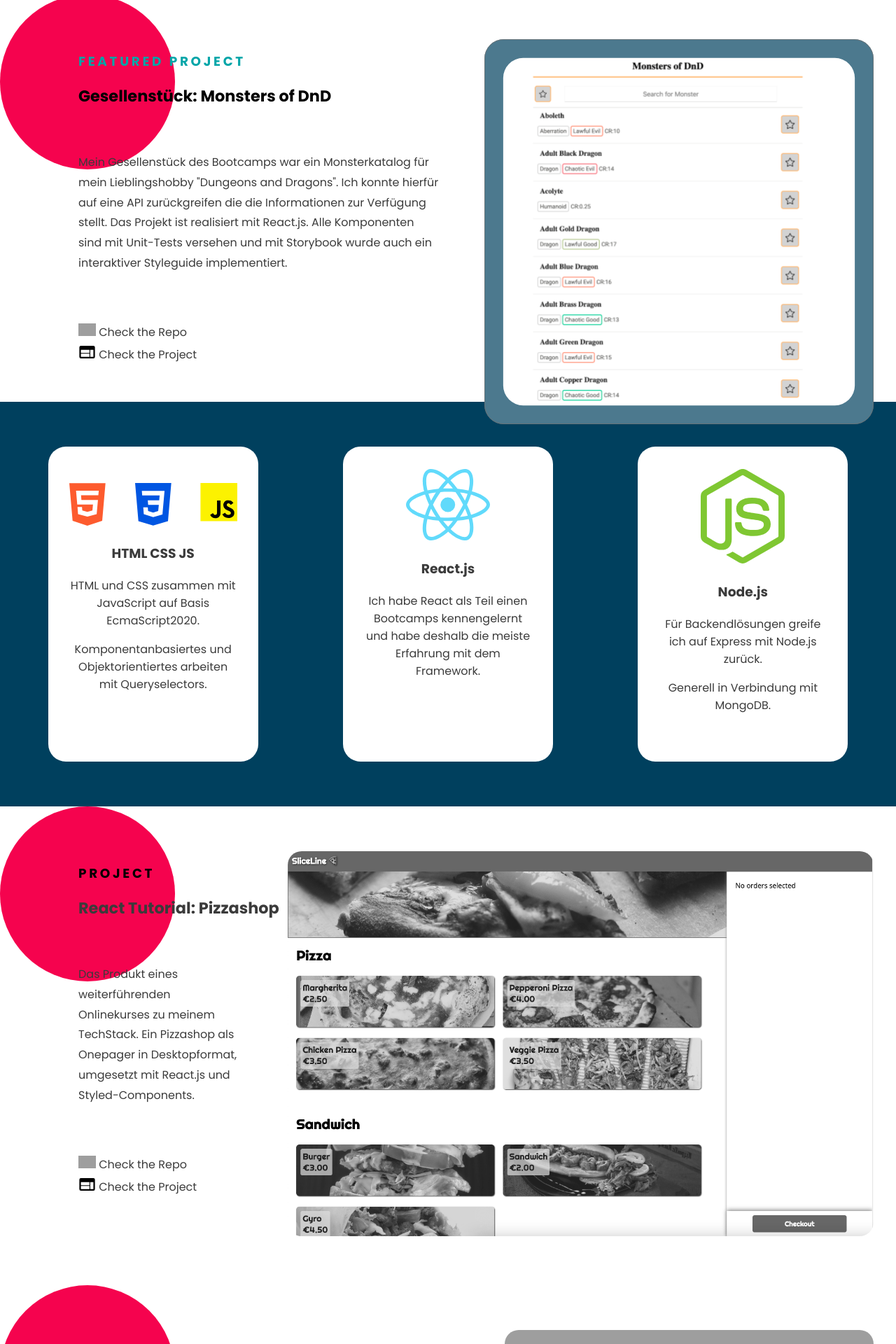
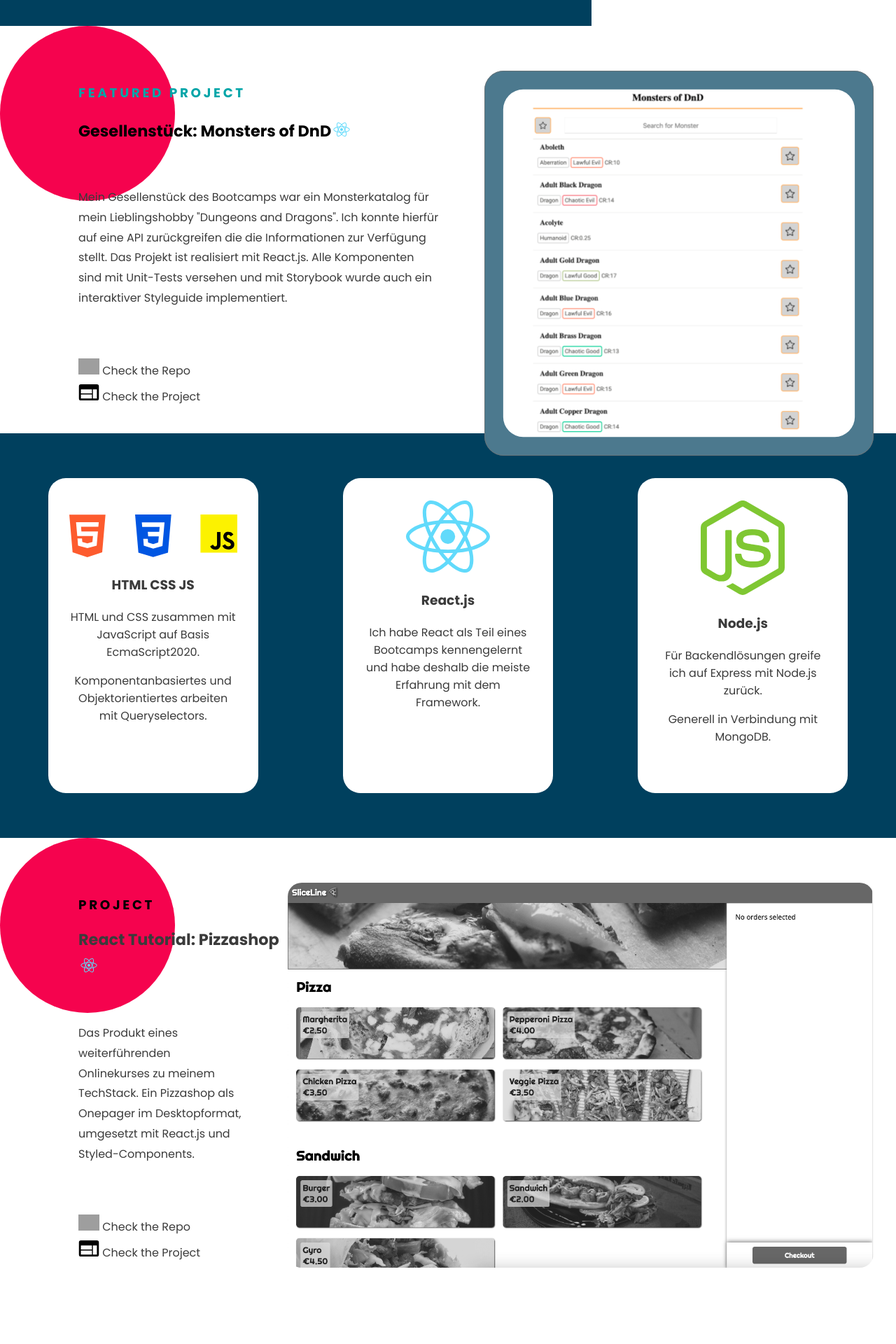
Before and after one commit to janhenrikfock/personal_website, a React (Create React App) app: page / in a window 1280 px wide. Shown: the part 840-2760 px from the top of the page at 70% size. Built offline with nearby package versions, Linux system fonts and the light colour scheme; grey boxes are pictures that could not be loaded.

Commit message:
Fix hero css for i pad display

```diff
--- a/src/App.js
+++ b/src/App.js
@@ -25,7 +25,7 @@ export default function App() {
         <TechStack ref={techStackRef} />
         <div ref={learningRef}>
           {learning.map((project) => (
-            <Project project={project} />
+            <Project key={project.title} project={project} />
           ))}
         </div>
       </main>
--- a/src/Data/ProjectData.js
+++ b/src/Data/ProjectData.js
@@ -1,10 +1,14 @@
 import ProjectScreenshot from '../images/screenshot.svg'
 import PizzaScreenshot from '../images/pizza_screenshot.svg'
 import MapScreenshot from '../images/Screenshot_Map.svg'
+import reactIcon from '../images/react_icon.svg'
+import jsIcon from '../images/Icon_JS.svg'
 
 export const featuredProject = {
   title: 'Gesellenstück: Monsters of DnD',
+  display: 'Mobile first',
   screenshot: ProjectScreenshot,
+  techIcon: reactIcon,
   description:
     'Mein Gesellenstück des Bootcamps war ein Monsterkatalog für mein Lieblingshobby "Dungeons and Dragons". Ich konnte hierfür auf eine API zurückgreifen die die Informationen zur Verfügung stellt. Das Projekt ist realisiert mit React.js. Alle Komponenten sind mit Unit-Tests versehen und mit Storybook wurde auch ein interaktiver Styleguide implementiert.',
   github: 'https://github.com/janhenrikfock/monsters-of-dnd',
@@ -14,15 +18,19 @@ export const featuredProject = {
 export const learning = [
   {
     title: 'React Tutorial: Pizzashop',
+    display: 'Desktop',
     screenshot: PizzaScreenshot,
+    techIcon: reactIcon,
     description:
-      'Das Produkt eines weiterführenden Onlinekurses zu meinem TechStack. Ein Pizzashop als Onepager in Desktopformat, umgesetzt mit React.js und Styled-Components.  ',
+      'Das Produkt eines weiterführenden Onlinekurses zu meinem TechStack. Ein Pizzashop als Onepager im Desktopformat, umgesetzt mit React.js und Styled-Components.  ',
     github: 'https://github.com/janhenrikfock/react_ordering_app',
     deployment: 'https://react-ordering-app.vercel.app/',
   },
   {
     title: 'JavaScript Tutorial: "Mapty" by Jonas Schmedtmann',
+    display: 'Desktop',
     screenshot: MapScreenshot,
+    techIcon: jsIcon,
     description:
       'Teil eines JS Onlinekurses. Für mich ist dieses Projekt eine gute Übung im Umgang mit externen Libraries, sowie Code-Architektur und Objektbasiertem Code in VanillaJS. ',
     github: 'https://github.com/janhenrikfock/JSTutorial_Maps',
--- a/src/FeaturedProject/FeaturedProject.js
+++ b/src/FeaturedProject/FeaturedProject.js
@@ -10,7 +10,10 @@ function FeaturedProject(props, ref) {
       <FlexLeft>
         <Bubble></Bubble>
         <Subtitle>Featured Project</Subtitle>
-        <StyledH2>{featuredProject.title}</StyledH2>
+        <StyledH2>
+          {featuredProject.title}
+          <Icon src={featuredProject.techIcon} alt="Icon of the Technology" />
+        </StyledH2>
         <DescriptionParagraph>
           {featuredProject.description}
         </DescriptionParagraph>
@@ -99,8 +102,8 @@ const Link = styled.a`
 `
 const Icon = styled.img`
   padding-top: 0.45em;
-  width: 25px;
-  height: 25px;
+  width: 30px;
+  height: 30px;
 `
 const Screenshot = styled.img`
   max-height: 550px;
--- a/src/Header/Header.js
+++ b/src/Header/Header.js
@@ -21,18 +21,15 @@ export default function Header({ projectRef, techStackRef, learningRef }) {
     } else {
       setShowMenu(false)
     }
-    console.log(showMenu)
   }
 
   return (
     <HeaderContainer>
       <NavContainer>
         <Logo src={jhflogo} alt="logo of the websites owner" />
-
         <Menubutton onClick={() => toggleMenu(showMenu)}>
           <img src={menuicon} alt="click to show navigation" />
         </Menubutton>
-
         <Navigation menuState={showMenu}>
           <NavItem onClick={() => scrollTo(projectRef)} href="#">
             My Work
--- a/src/Hero/Hero.js
+++ b/src/Hero/Hero.js
@@ -11,7 +11,6 @@ export default function Hero() {
           verwandele Ideen in Code.
         </HeroText>
         <CallToAction>Lerne mich kennen:</CallToAction>
-
         <ScrollAnim width="52" height="92" viewBox="0 0 52 92">
           <g
             id="Switch_CtA"
@@ -55,11 +54,10 @@ const HeroSection = styled.section`
   display: grid;
   text-align: left;
   padding: 5em 2em;
-
+  height: 85%;
   @media (min-width: 800px) {
+    width: 66%;
     padding: 5em 5em 5em 10em;
-    height: 78vh;
-    width: 66%;
   }
 `
 const HeroHeadline = styled.h1`
--- a/src/Projects/Projects.js
+++ b/src/Projects/Projects.js
@@ -3,13 +3,16 @@ import styled from 'styled-components/macro'
 import github from '../images/github.svg'
 import webicon from '../images/web-icon.svg'
 
-export default function Project({ project }, ref) {
+export default function Project({ project }) {
   return (
     <ProjectSection>
       <FlexLeft>
         <Bubble></Bubble>
         <Subtitle>Project</Subtitle>
-        <StyledH2>{project.title}</StyledH2>
+        <StyledH2>
+          {project.title}
+          <Icon src={project.techIcon} alt="Icon of the Technology" />
+        </StyledH2>
         <DescriptionParagraph>{project.description}</DescriptionParagraph>
         <LinkList>
           <ListItem>
@@ -89,8 +92,8 @@ const Link = styled.a`
 `
 const Icon = styled.img`
   padding-top: 0.45em;
-  width: 25px;
-  height: 25px;
+  width: 30px;
+  height: 30px;
 `
 const Screenshot = styled.img`
   max-height: 550px;
--- a/src/TechStack/TechStack.js
+++ b/src/TechStack/TechStack.js
@@ -25,7 +25,7 @@ function TechStack(props, ref) {
           </IconContainer>
           <h3>React.js</h3>
           <p>
-            Ich habe React als Teil einen Bootcamps kennengelernt und habe
+            Ich habe React als Teil eines Bootcamps kennengelernt und habe
             deshalb die meiste Erfahrung mit dem Framework.
           </p>
         </SkillCard>
```
Also changed, not shown: src/images/Icon_Closemenu.svg (added), src/images/Icon_JS.svg (added).
